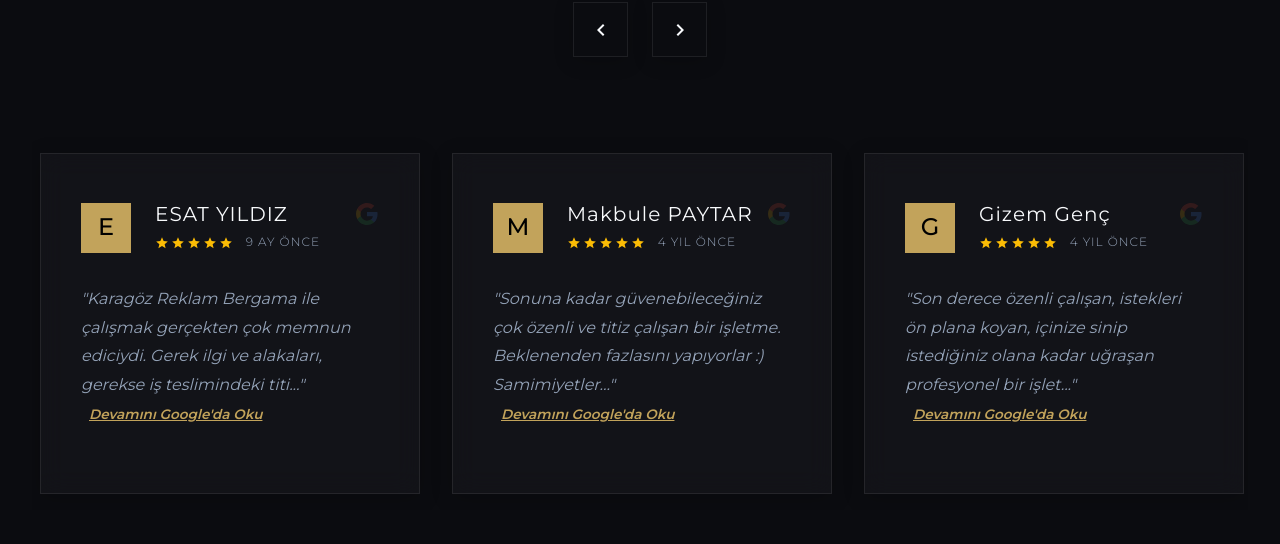
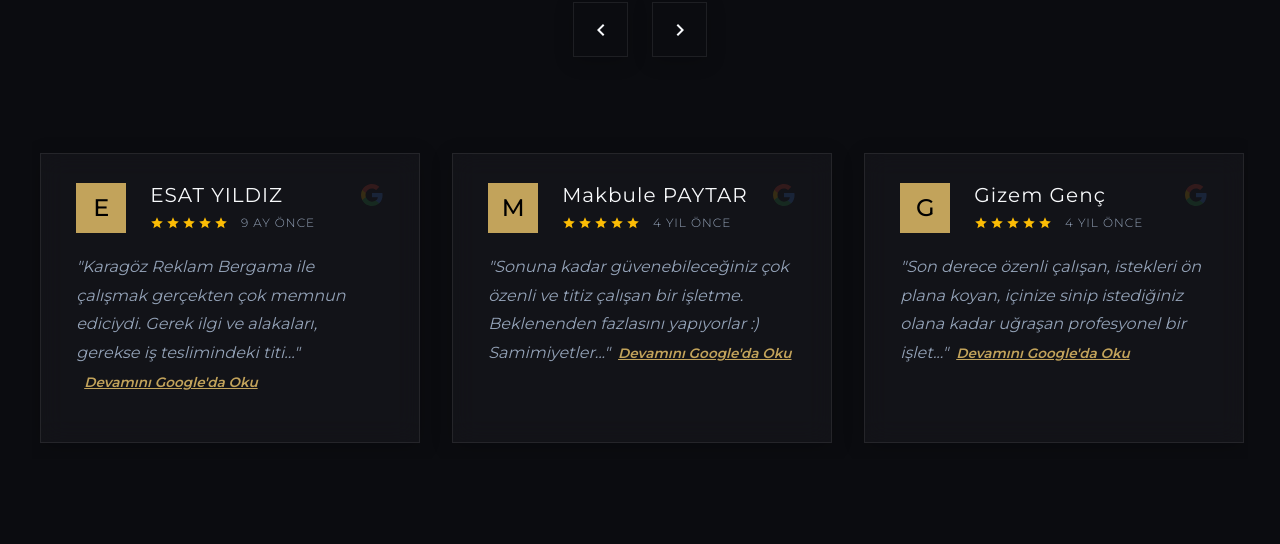
Before and after one commit to karagozmatbaareklam-lab/Karagoz-Lab, a Next.js app in the folder karagoz-matbaa/: page / in a window 1280 px wide. Shown: the part 4680-5224 px from the top of the page. Built offline with nearby package versions, Linux system fonts and the light colour scheme.

Commit message:
Shrink testimonial cards vertical padding to make them compact and elegant

```diff
--- a/karagoz-matbaa/src/components/Testimonials.module.css
+++ b/karagoz-matbaa/src/components/Testimonials.module.css
@@ -110,7 +110,7 @@
   -webkit-backdrop-filter: blur(12px);
   border: 1px solid var(--border-color);
   border-radius: 0px;
-  padding: 3rem 2.5rem;
+  padding: 1.8rem 2.2rem;
   position: relative;
   height: 100%;
   transition: all var(--transition-normal);
@@ -127,7 +127,7 @@
   display: flex;
   align-items: center;
   gap: 1.5rem;
-  margin-bottom: 2rem;
+  margin-bottom: 1.2rem;
 }
 
 .avatar {
@@ -197,7 +197,7 @@
 
 .googleIcon {
   position: absolute;
-  top: 3rem;
-  right: 2.5rem;
+  top: 1.8rem;
+  right: 2.2rem;
   opacity: 0.15;
 }
```
